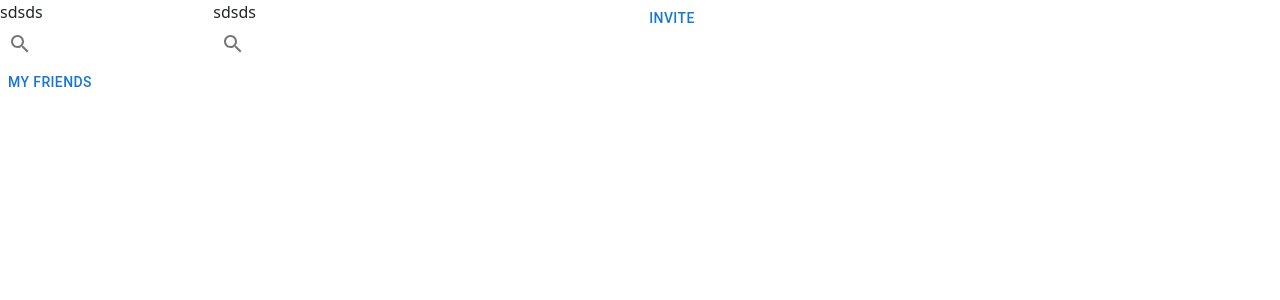
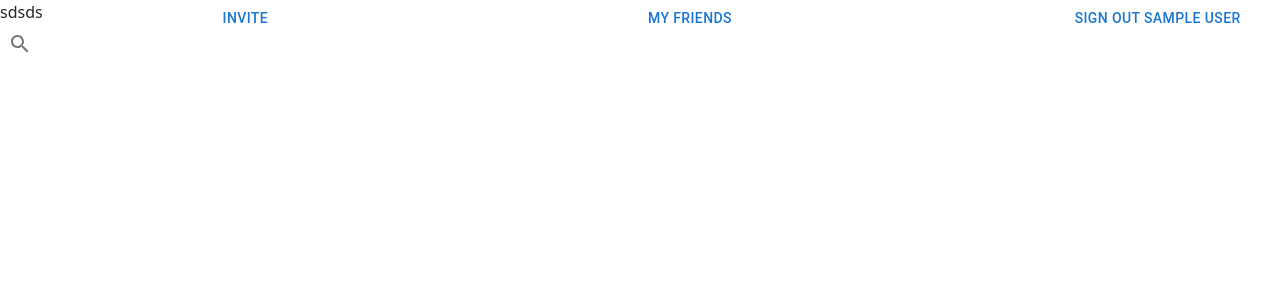
Before and after one commit to fran-leung888/CS-554_Final_Remote_Office_App, a React (Create React App) app in the folder web/: page /home in a window 1280 px wide. Shown: the top 300 px of the page. Built offline with nearby package versions, Linux system fonts and the light colour scheme; no server answers; sample sign-in values are in the browser's storage.

Commit message:
Add google & facebook login buttons / add private routes

```diff
--- a/web/package.json
+++ b/web/package.json
@@ -14,12 +14,15 @@
     "axios": "^1.1.3",
     "bootstrap": "^5.2.2",
     "firebase": "^7.23.0",
+    "i": "^0.3.7",
+    "npm": "^9.2.0",
     "react": "^18.2.0",
     "react-bootstrap": "^2.6.0",
     "react-dom": "^18.2.0",
     "react-redux": "^8.0.5",
     "react-router-dom": "^6.4.3",
     "react-scripts": "5.0.1",
+    "react-social-login-buttons": "^3.6.1",
     "redux": "^4.2.0",
     "redux-devtools-extension": "^2.13.9",
     "socket.io": "^4.5.3",
--- a/web/src/App.js
+++ b/web/src/App.js
@@ -5,7 +5,7 @@ import Home from "./component/Home";
 import Login from "./component/Login";
 import UserAdd from "./component/UserAdd";
 // import SearchUser from "./component/SearchUser";
-import { Link, Routes, BrowserRouter as Router, Route } from "react-router-dom";
+import { Link, Routes, BrowserRouter as Router, Route, Navigate } from "react-router-dom";
 import { useSelector, useDispatch, shallowEqual } from "react-redux";
 import { setError, resetError } from "./data/redux/errorSlice";
 import Box from "@mui/material/Box";
@@ -14,7 +14,9 @@ import Typography from "@mui/material/Typography";
 import Modal from "@mui/material/Modal";
 import UserDetail from "./component/UserDetail";
 import Friends from "./component/Friends";
-import { AuthProvider } from './component/Auth';
+import { AuthContext, AuthProvider } from "./component/Auth"
+import { useContext } from "react";
+import PrivateRoute from "./component/PrivateRoute";
 
 const style = {
   position: "absolute",
@@ -33,9 +35,9 @@ function App({ socket }) {
   // const description = useSelector((state) => state.error.description)
   const error = useSelector((state) => state.error);
   const dispatch = useDispatch();
+  const { currentUser } = useContext(AuthContext);
 
   return (
-    <AuthProvider>
       <div>
         <Modal
           open={error.status}
@@ -55,14 +57,13 @@ function App({ socket }) {
           <Routes>
             <Route path="/" element={<Login />} />
             <Route path="/login" element={<Login />} />
-          <Route path="/home" element={<Home socket={socket} />} />
-          <Route path="/search" element={<UserDetail socket={socket} />} />
-          <Route path="/invite" element={<UserAdd socket={socket} />} />
-          <Route path="/friends" element={<Friends />} />
+            {PrivateRoute({loggedIn: !!currentUser, path:"/home", element: <Home socket={socket} />})}
+            {PrivateRoute({loggedIn: !!currentUser, path:"/search", element: <UserDetail socket={socket} />})}
+            {PrivateRoute({loggedIn: !!currentUser, path:"/invite", element: <UserAdd socket={socket} />})}
+            {PrivateRoute({loggedIn: !!currentUser, path:"/friends", element: <Friends />})}
           </Routes>
         </Router>
       </div>
-    </AuthProvider>
   );
 }
 
--- a/web/src/component/Home.js
+++ b/web/src/component/Home.js
@@ -5,6 +5,7 @@ import SideBar from "./SideBar";
 import { useNavigate } from "react-router-dom";
 import { useSelector } from "react-redux";
 import { useState, useEffect } from "react";
+import SignOutButton from "./SignOut";
 
 export default ({ socket }) => {
   const curUser = useSelector((state) => state.user);
@@ -32,14 +33,14 @@ export default ({ socket }) => {
         <SideBar></SideBar>
       </Grid>
       <Grid item xs={4}>
-        <SideBar></SideBar>
-      </Grid>
-      <Grid item xs={4}>
         <Button onClick={invite}>Invite</Button>
       </Grid>
       <Grid item xs={4}>
         <Button onClick={friends}>My friends</Button>
       </Grid>
+      <Grid item xs={2}>
+        <SignOutButton />
+      </Grid>
     </Grid>
   );
 };
--- a/web/src/component/Login.js
+++ b/web/src/component/Login.js
@@ -74,6 +74,8 @@ export default () => {
                 '& > :not(style)': { m: 1, width: '25ch' },
             }}
             noValidate
+            display="flex"
+            justifyContent="center"
             autoComplete="off"
         >
             <Stack
@@ -103,9 +105,8 @@ export default () => {
                         <Button variant="contained" onClick={handleSignUp}>Sign Up</Button>
                     )
                 }
-
+                <SocialSignIn />
             </Stack>
-            <SocialSignIn />
         </Box>
     )
 }
--- a/web/src/component/PrivateRoute.js
+++ b/web/src/component/PrivateRoute.js
@@ -2,14 +2,12 @@ import React, { useContext } from "react";
 import { Route, Navigate } from 'react-router-dom';
 import { AuthContext } from '../firebase/Auth';
 
-const PrivateRoute = ({ component: RouteComponent, ...rest}) => {
-    const { currentUser } = useContext(AuthContext);
-
+const PrivateRoute = ({ element, loggedIn, ...rest}) => {
     return (
         <Route
-        {...rest}
-        render={(routeProps) => (!!currentUser ? <RouteComponent {...routeProps}/> : <Navigate to={ 'signin' }/> )}
-    />
+            {...rest}
+            element={loggedIn ? element :  <Navigate to={ '/login' }/>}
+        />
     );
 }
 
--- a/web/src/component/SignOut.js
+++ b/web/src/component/SignOut.js
@@ -1,11 +1,14 @@
-import React from "react";
+import React, { useContext } from "react";
 import { doSignOut } from "../firebase/FirebaseFunctions";
+import { Button } from "@mui/material";
+import { AuthContext } from './Auth';
 
 const SignOutButton = () => {
-    return (<button type="button" onClick={ doSignOut }>
-        Sign Out
-    </button>
-    );
+    const { currentUser } = useContext(AuthContext);
+    return currentUser ? (<Button onClick={ doSignOut }>
+        Sign Out {currentUser.displayName}
+    </Button>
+    ) : "";
 };
 
 export default SignOutButton;
--- a/web/src/component/SocialSignIn.js
+++ b/web/src/component/SocialSignIn.js
@@ -1,3 +1,5 @@
+import { FacebookLoginButton, GoogleLoginButton } from "react-social-login-buttons";
+
 import React from "react";
 import{ Navigate } from 'react-router-dom';
 import { doSocialSignIn } from '../firebase/FirebaseFunctions';
@@ -13,8 +15,8 @@ const SocialSignIn = () => {
     };
     return (
         <div>
-        <img onClick={() => socialSignOn('google')} alt='google signin' src='/imgs/btn_google_signin.png'></img>
-        <img onClick={() => socialSignOn('facebook')} alt='facebook signin' src='/imgs/facebook_signin.png'></img>
+            <FacebookLoginButton onClick={() => socialSignOn('facebook')} />
+            <GoogleLoginButton onClick={() => socialSignOn('google')} />
         </div>
     );
 
--- a/web/src/index.js
+++ b/web/src/index.js
@@ -6,13 +6,16 @@ import reportWebVitals from "./reportWebVitals";
 import { io } from "socket.io-client";
 import { Provider } from "react-redux";
 import store from "./data/redux/store";
+import { AuthProvider } from "./component/Auth"
 const socket = io();
 
 const root = ReactDOM.createRoot(document.getElementById("root"));
 root.render(
   <React.StrictMode>
     <Provider store={store}>
+    <AuthProvider>
       <App socket={socket} />
+    </AuthProvider>
     </Provider>
   </React.StrictMode>
 );
```
Also changed, not shown: web/src/index.css (line endings or trailing spaces). Lines whose indentation alone changed are shown as unchanged.
